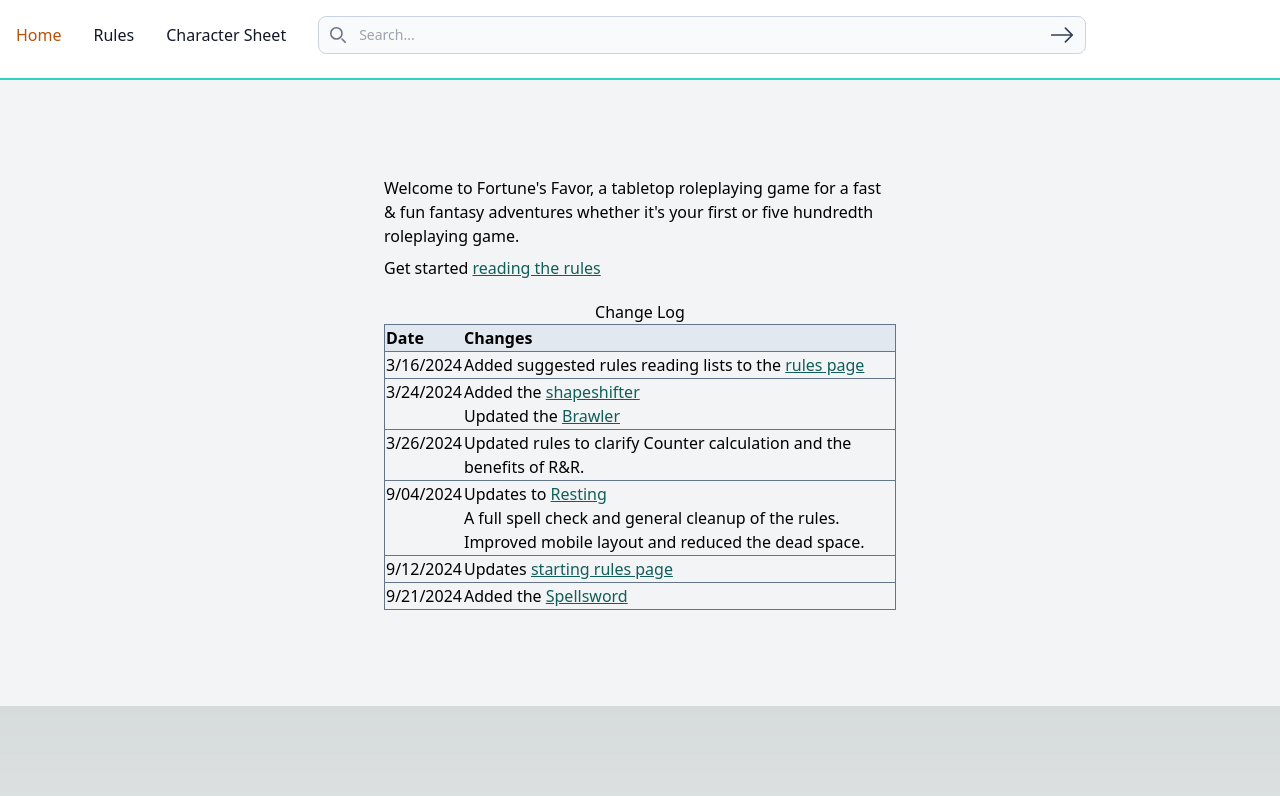
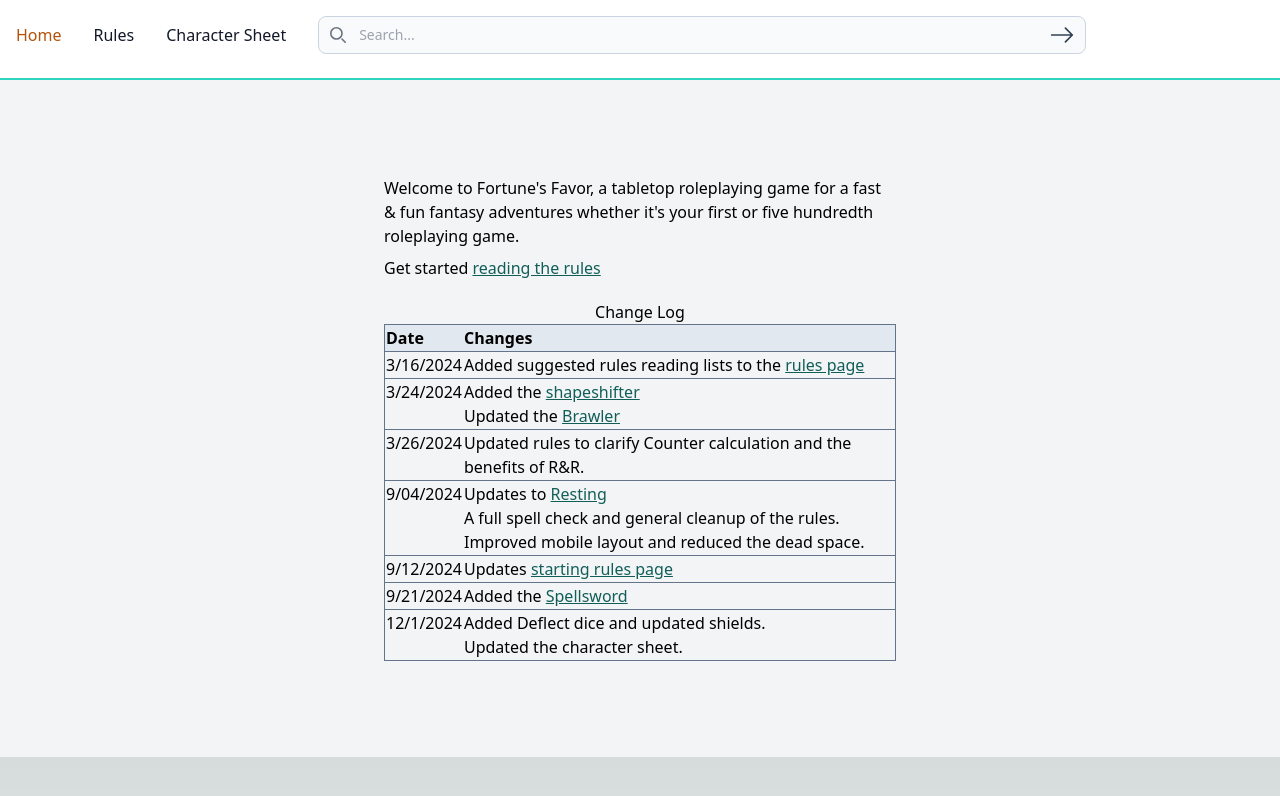
Before and after one commit to LankeyBoard/FortunesFavorRules, a Next.js app in the folder fortunes-favor/: page / in a window 1280 px wide. Shown: the top 796 px of the page. Built offline with nearby package versions, Linux system fonts and the light colour scheme.

Commit message:
updated traits to say features

```diff
--- a/fortunes-favor/app/components/Culture.tsx
+++ b/fortunes-favor/app/components/Culture.tsx
@@ -50,7 +50,7 @@ const Culture = ({ data, isList = false }: CultureProps) => {
           <span className="font-semibold">Stat: </span>
           {c.stat}
         </div>
-        <Traits title="Traits" traits={c.features} />
+        <Traits title="Features" traits={c.features} />
       </div>
     </div>
   );
--- a/fortunes-favor/app/components/Lineage.tsx
+++ b/fortunes-favor/app/components/Lineage.tsx
@@ -65,7 +65,7 @@ const Lineage = ({ data, isList = false }: LineageProps) => {
           <span className="font-semibold">Stat - </span>
           {l.stat}
         </div>
-        <Traits title="Traits" traits={l.features} />
+        <Traits title="Features" traits={l.features} />
       </div>
     </div>
   );
--- a/fortunes-favor/app/page.tsx
+++ b/fortunes-favor/app/page.tsx
@@ -132,6 +132,27 @@ export default async function Home() {
                   </ul>
                 </td>
               </tr>
+              <tr className="border-slate-500 border mb-2">
+                <td className="border-spacing-x-3 align-baseline">12/1/2024</td>
+                <td>
+                  <ul>
+                    <li>
+                      <SlugLinker
+                        text={
+                          "Added Deflect dice and updated shields."
+                        }
+                      />
+                    </li>
+                    <li>
+                      <SlugLinker
+                        text={
+                          "Updated the character sheet."
+                        }
+                      />
+                    </li>
+                  </ul>
+                </td>
+              </tr>
             </tbody>
           </table>
         </div>
```
